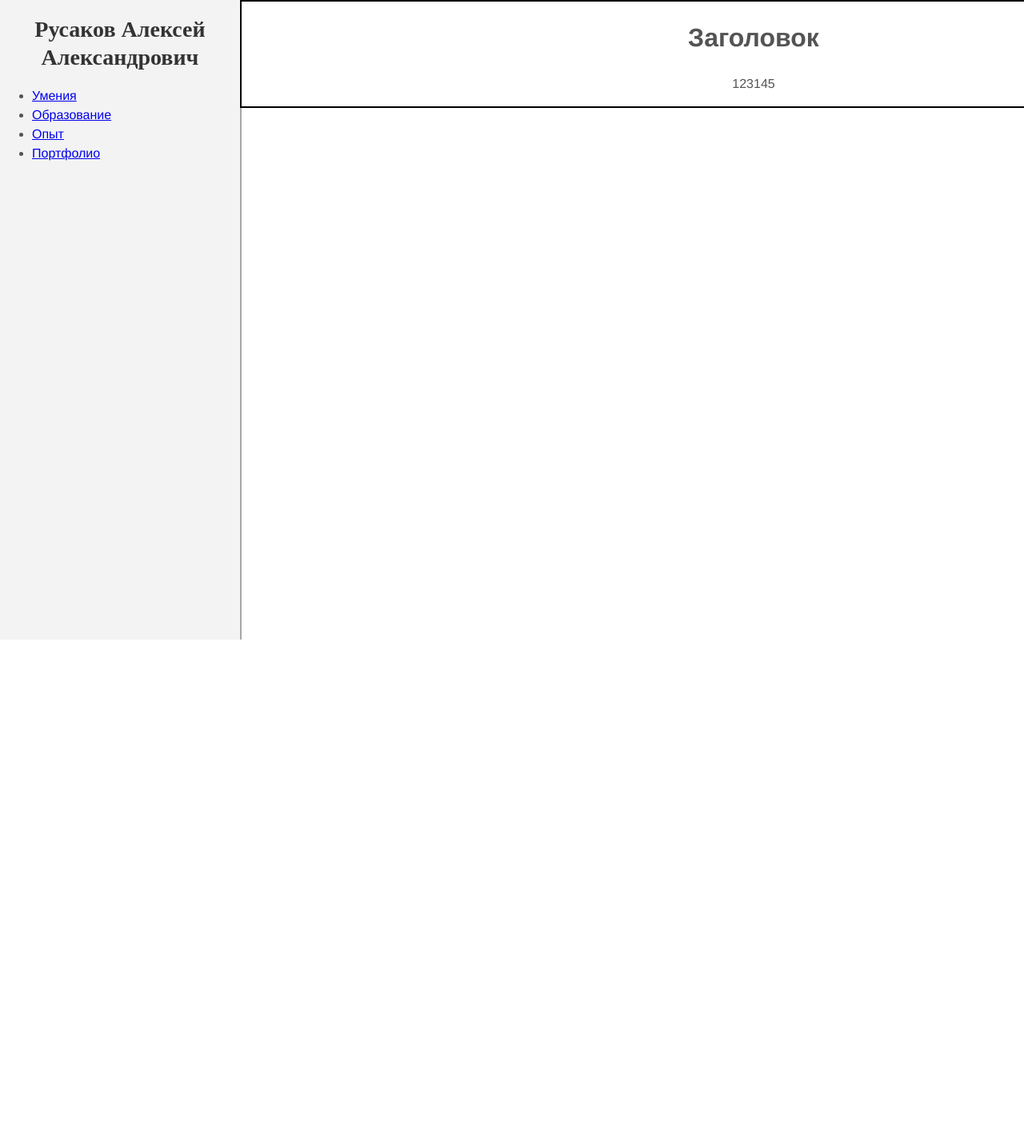
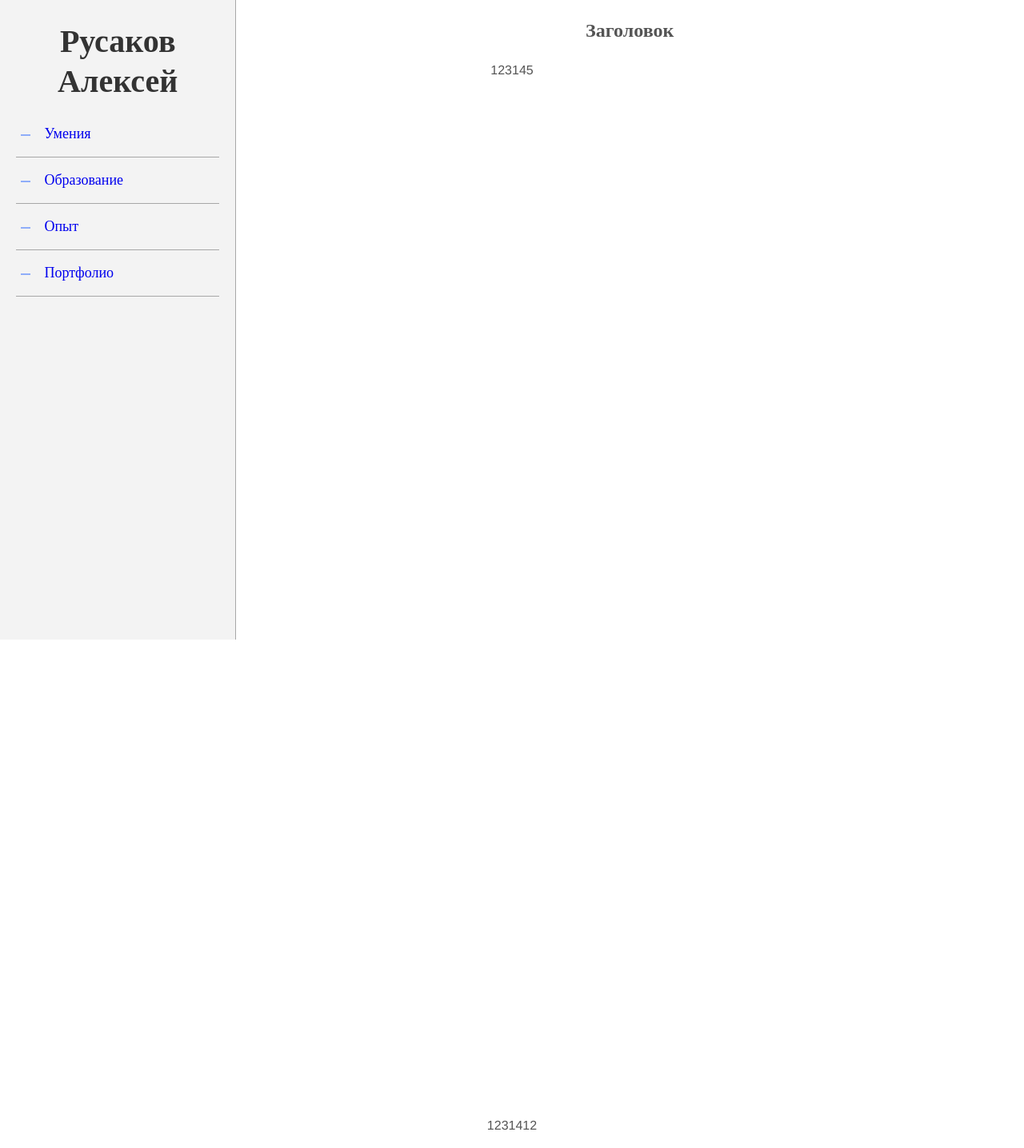
Before and after one commit to Rusakltd/rusakltd.github.io, a PHP site: page / in a window 1280 px wide; the page is wider, and only the part inside the window is pictured. Shown: that part at 80% size. Before the commit the page ends 800 px from the top of that part, so only its background shows below. Run offline with PHP 8.4, Linux system fonts and the light colour scheme.

Commit message:
Левая колонка и хеадер

```diff
--- a/index.html
+++ b/index.html
@@ -8,35 +8,38 @@
         <link rel="stylesheet" href="main.css">
     </head>
     <body>
-        <header class="main-header">
-            <div class="left-menu">
+      <header class="main-header">
+          <div class="left-menu">
               <div class="full-name">
-                <h1>Русаков Алексей Александрович</h1>
+                <h1>Русаков Алексей</h1>
               </div>
-
             <nav class="main-navigation">
                     <ul>
                         <li>
-                            <a href="#">Умения</a>
+                            <a href="#Skills">Умения</a>
                         </li>
                         <li>
-                            <a href="#">Образование</a>
+                            <a href="Education">Образование</a>
                         </li>
                         <li>
-                            <a href="#">Опыт</a>
+                            <a href="Experience">Опыт</a>
                         </li>
                         <li>
-                            <a href="#">Портфолио</a>
+                            <a href="Portfolio">Портфолио</a>
                         </li>
                     </ul>
             </nav>
-            </div>
+          </div>
         </header>
 
-    <main class="right-column">
-      <h1>Заголовок</h1>
-      <p>123145</p>
-    </main>
+      <div class="right-column">
+        <h2>Заголовок</h2>
+      <p id="Skills">
+        123145
+        <br><br><br><br><br><br><br><br><br><br><br><br><br><br><br><br><br><br><br><br><br><br><br><br><br><br><br><br><br><br><br><br><br><br><br><br><br><br><br><br><br><br><br><br><br><br><br><br><br><br><br><br><br><br><br>1231412
+      </p>
+
+    </div>
     <footer class="main-footer">
             <div class="container">
                 <section class="footer-contacts">
--- a/main.css
+++ b/main.css
@@ -5,33 +5,60 @@ body {
     font-size: 16px;
     line-height: 1.5;
     margin: 0;
-    /*max-width: 800px;*/
     padding: 0;
 }
 h1 {
   text-align: center;
+  font-family: "Exo 2 light";
 }
 
+h2 {
+  text-align: center;
+  font-family: "Exo 2";
+  margin-left: 23%;
+}
+div {
+  display: block;
+}
 .left-menu {
   position: fixed;
   float:left;
-  width: 300px;
+  width: 23%;
   height: 100%;
-  border-right: solid rgb(167, 167, 167) 2px;
+  max-width: 300px;
+  border-right: solid rgb(167, 167, 167) 1px;
   background-color: rgb(243, 243, 243);
+  min-width: 185px;
+  z-index: 3;
 }
 .full-name {
-  font-size: 14px;
-  font-family: "Exo 2";
+  font-size: 20px;
   color: rgb(51, 51, 51);
   line-height: 1.25;
   text-align: left;
 }
 .right-column {
-  position: absolute;
-  display: inline-block;
+  float: right;
   text-align: center;
   width: 100%;
-  border: solid black 2px;
-  margin-left: 300px;
+  margin-left: 23%;
+  z-index: 0;
+  /*border: solid black 2px;*/
 }
+li {
+  padding-left: 0px;
+  margin-top: 15px;
+  margin-right: 20px;
+  padding-bottom: 15px;
+  border-bottom: solid rgb(167, 167, 167) 1px;
+}
+li a {
+  Font-family: "Exo 2";
+  font-size: 18px;
+  text-decoration: none;
+}
+ul {
+  padding-left: 20px;
+  list-style-image: url(images/tire.png);
+  list-style-position: inside;
+}
```
Also changed, not shown: images/tire.jpg (added), images/tire.png (added).
